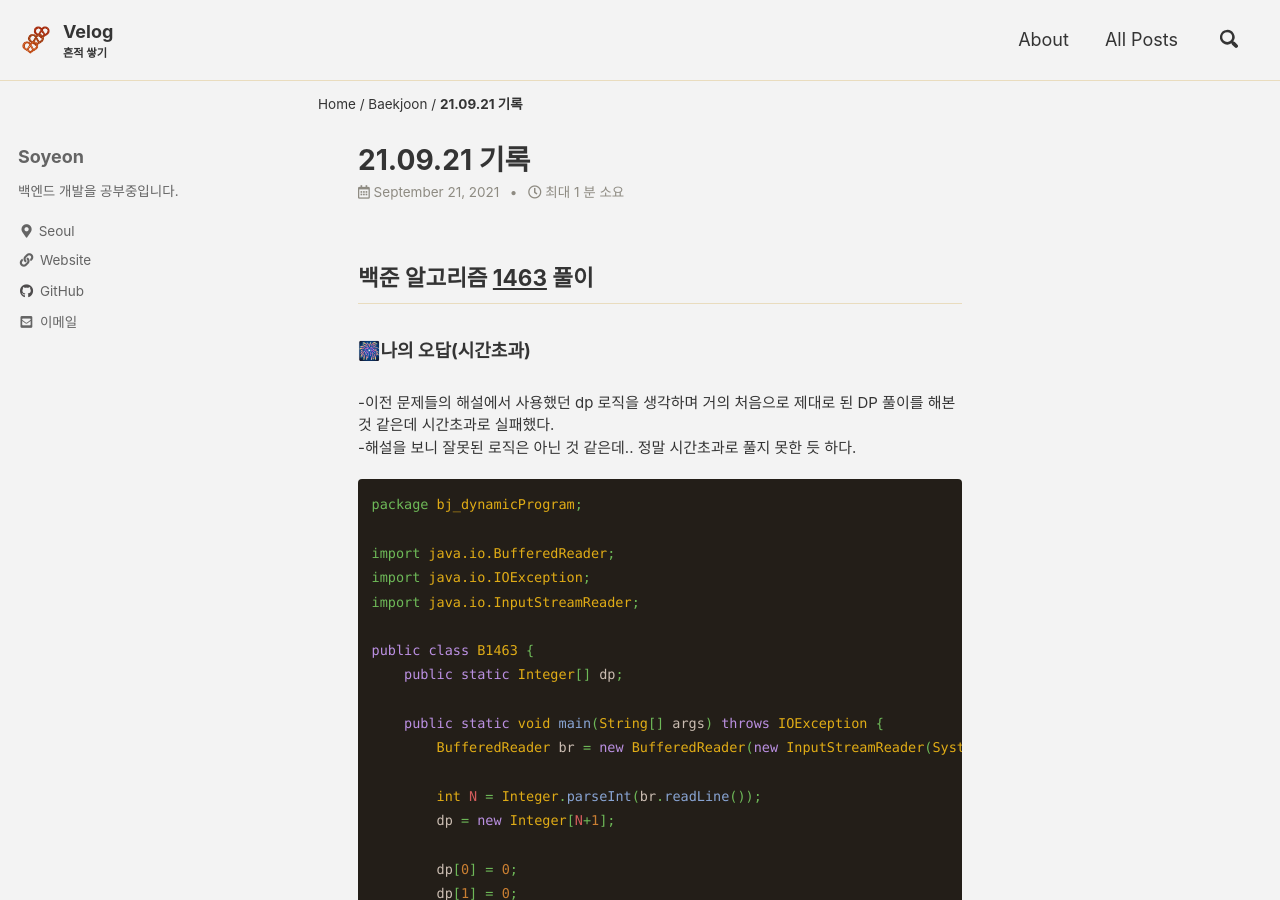
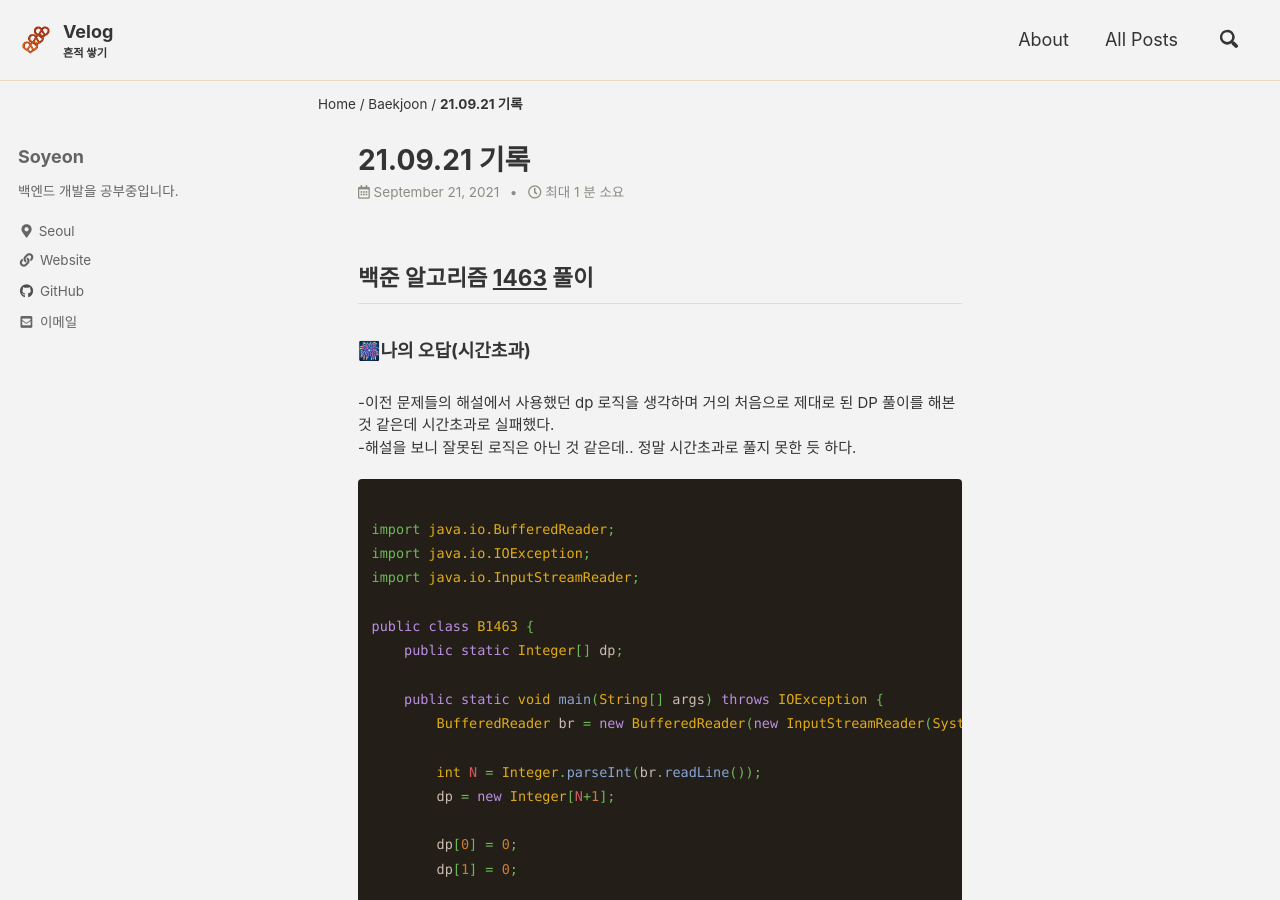
Before and after one commit to liv660/liv660.github.io, a Jekyll site: the page built from _posts/TIL/21.09.study/2021-09-21-210921.md, in a window 1280 px wide and 900 px high. Built offline with Jekyll 4.4.1, drawn with Linux system fonts in a browser that asks for light colours; cached includes are drawn as plain includes.

Commit message:
Update 09.21 algorithm

````diff
--- a/_posts/TIL/21.09.study/2021-09-21-210921.md
+++ b/_posts/TIL/21.09.study/2021-09-21-210921.md
@@ -13,7 +13,6 @@ categories:
 -해설을 보니 잘못된 로직은 아닌 것 같은데.. 정말 시간초과로 풀지 못한 듯 하다.<br>
 
 ```java
-package bj_dynamicProgram;
 
 import java.io.BufferedReader;
 import java.io.IOException;
````
